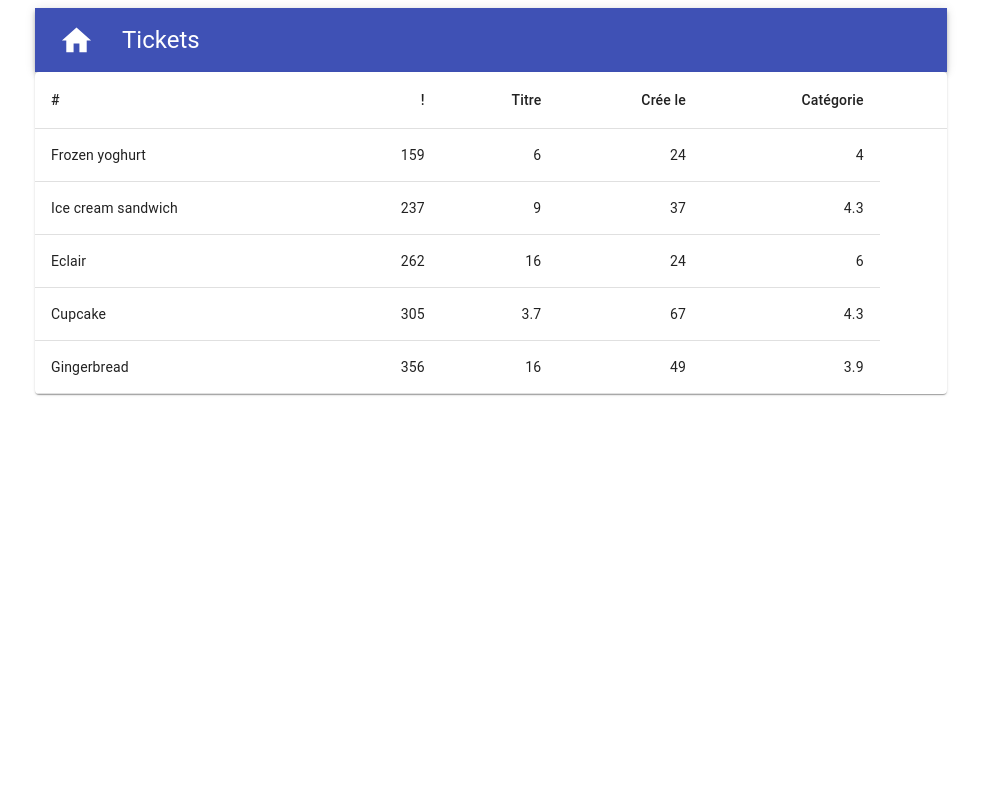
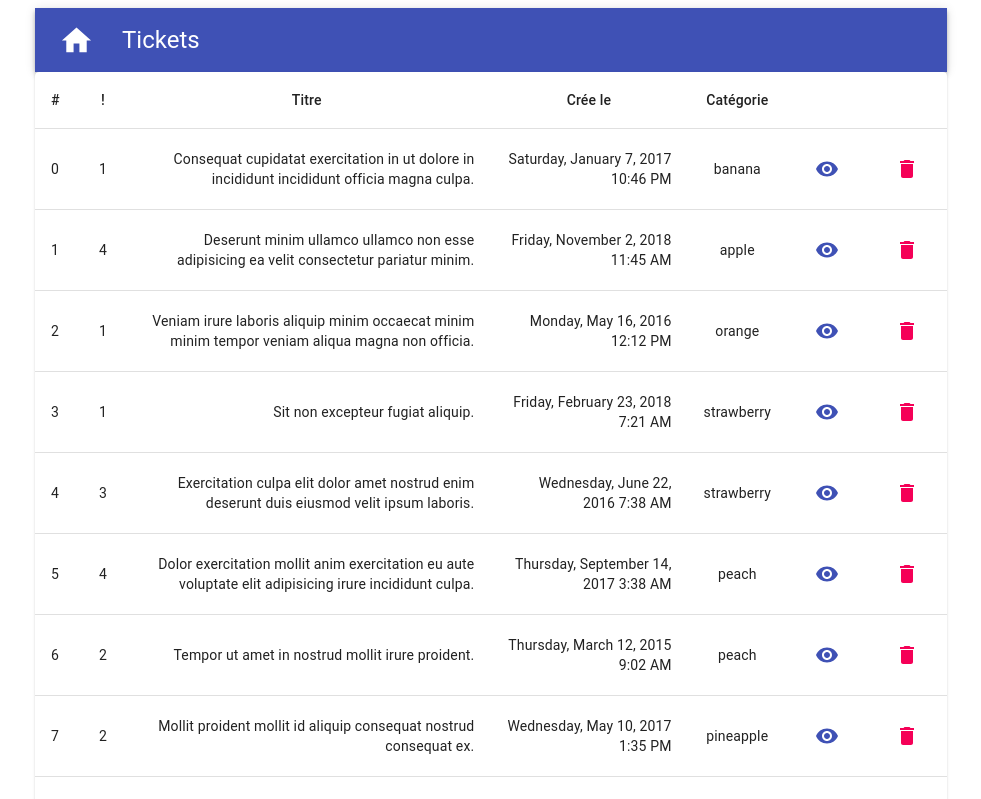
Before and after one commit to Karmagamemnon/cesi-ril1912-projetweb, a React (Create React App) app: page /tickets in a window 1280 px wide. Shown: the top 799 px of the page, without its empty margins (149-1130 px from the left). Built offline with nearby package versions, Linux system fonts and the light colour scheme.

Commit message:
Ajout du tableau de tickets

```diff
--- a/src/components/pages/Tickets.jsx
+++ b/src/components/pages/Tickets.jsx
@@ -1,4 +1,6 @@
 import React from 'react';
+
+import Data from '../../data/data.json'
 
 import Box from '@material-ui/core/Box';
 import Link from '@material-ui/core/Link';
@@ -13,7 +15,10 @@ import TableHead from '@material-ui/core/TableHead';
 import TableRow from '@material-ui/core/TableRow';
 import Paper from '@material-ui/core/Paper';
 
-//import data from 'src/data.json';
+import IconButton from '@material-ui/core/IconButton';
+import Visibility from '@material-ui/icons/Visibility';
+import Delete from '@material-ui/icons/Delete';
+
 
 
 const useStyles = makeStyles({
@@ -22,45 +27,45 @@ const useStyles = makeStyles({
     },
 });
 
-function createData(name, calories, fat, carbs, protein) {
-    return { name, calories, fat, carbs, protein };
-}
-
-const rows = [
-    createData('Frozen yoghurt', 159, 6.0, 24, 4.0),
-    createData('Ice cream sandwich', 237, 9.0, 37, 4.3),
-    createData('Eclair', 262, 16.0, 24, 6.0),
-    createData('Cupcake', 305, 3.7, 67, 4.3),
-    createData('Gingerbread', 356, 16.0, 49, 3.9),
-];
-
 export const Tickets = (props) => {
 
     const classes = useStyles();
 
     return (
-        <TableContainer component={Paper}>
+            <TableContainer component={Paper}>
             <Table className={classes.table} aria-label="simple table">
                 <TableHead>
                     <TableRow>
                         <TableCell>#</TableCell>
-                        <TableCell align="right">!</TableCell>
-                        <TableCell align="right">Titre</TableCell>
-                        <TableCell align="right">Crée&nbsp;le</TableCell>
-                        <TableCell align="right">Catégorie</TableCell>
-                        <TableCell align="right">&nbsp;</TableCell>
+                        <TableCell align="center">!</TableCell>
+                        <TableCell align="center">Titre</TableCell>
+                        <TableCell align="center">Crée&nbsp;le</TableCell>
+                        <TableCell align="center">Catégorie</TableCell>
+                        <TableCell align="center">&nbsp;</TableCell>
+                        <TableCell align="center">&nbsp;</TableCell>
                     </TableRow>
                 </TableHead>
                 <TableBody>
-                    {rows.map((row) => (
-                        <TableRow key={row.name}>
+                    {Data.map((row) => (
+                        <TableRow key={row._id}>
                             <TableCell component="th" scope="row">
-                                {row.name}
+                                {row.index}
                             </TableCell>
-                            <TableCell align="right">{row.calories}</TableCell>
-                            <TableCell align="right">{row.fat}</TableCell>
-                            <TableCell align="right">{row.carbs}</TableCell>
-                            <TableCell align="right">{row.protein}</TableCell>
+                            <TableCell align="center">{row.urgency}</TableCell>
+                            <TableCell align="right">{row.title}</TableCell>
+                            <TableCell align="right">{row.openDate}</TableCell>
+                            <TableCell align="center">{row.category}</TableCell>
+                            <TableCell align="center">
+                                <IconButton color="primary" aria-label="details" href={"/tickets/" + row._id}>
+                                    <Visibility />
+                                </IconButton >
+                            </TableCell>
+                            <TableCell align="center">
+                                <IconButton color="secondary" aria-label="supprimer" href={"/tickets/" + row._id}>
+                                    <Delete />
+                                </IconButton >
+                            </TableCell>
+
                         </TableRow>
                     ))}
                 </TableBody>
```
Also changed, not shown: src/data/data.json (renamed from src/data.json).
